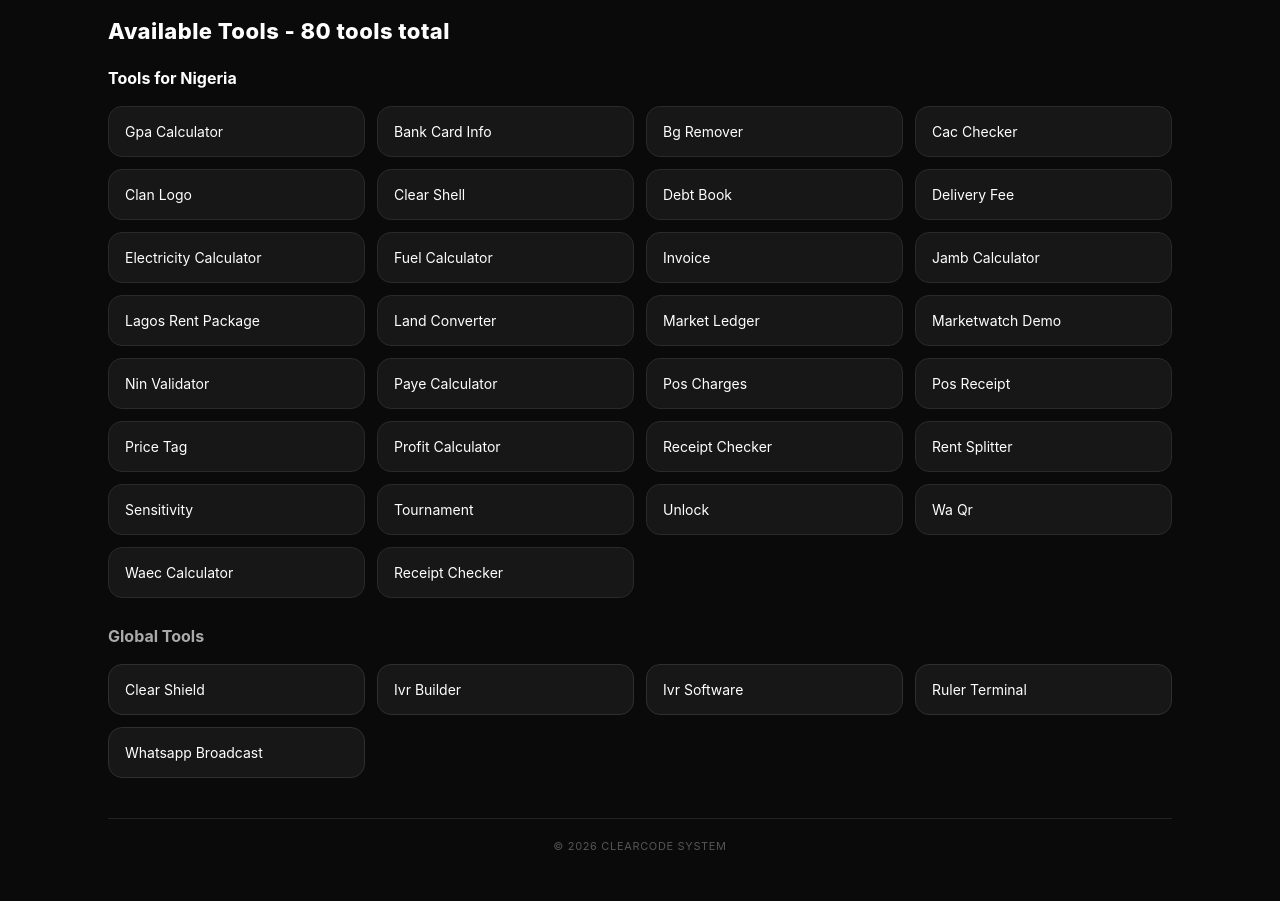
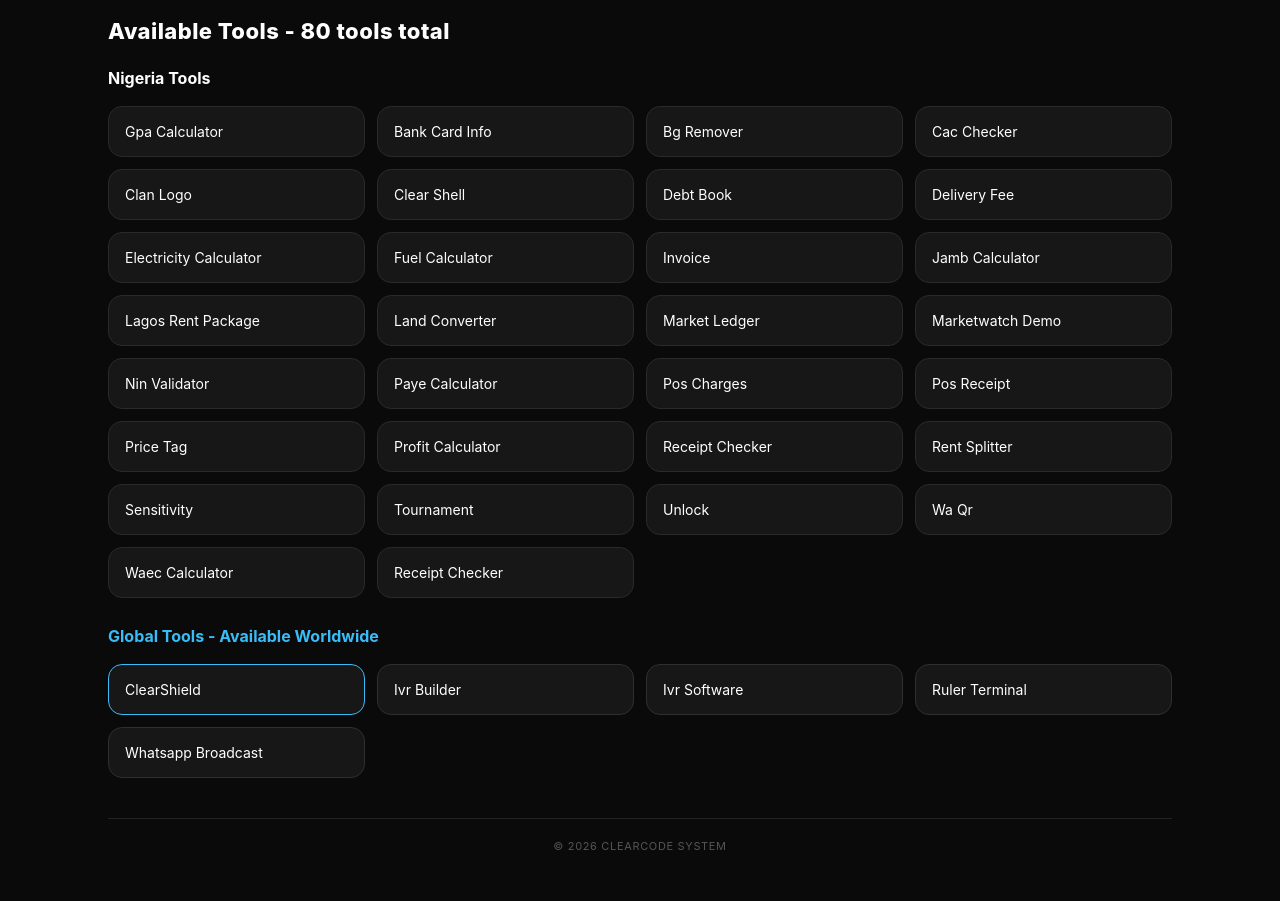
Before and after one commit to Topshugar/Clearcodesystem, a Flask app: page / in a window 1280 px wide. Shown: the part 68-969 px from the top of the page. Run offline with Flask 3, Linux system fonts and the light colour scheme; some libraries are stand-ins or nearby versions.

Commit message:
Update index.html

```diff
--- a/templates/index.html
+++ b/templates/index.html
@@ -2,81 +2,62 @@
 {% block content %}
 <div class="h">Available Tools - {{ total_tools }} tools total</div>
 
+{# Reusable clean function #}
+{% macro render_tools(tools) %}
+<div class="grid">
+  {% for tool in tools %}
+  {% set raw = display_names.get(tool, tool.replace("_", " ").lower()) %}
+  {% set clean = raw.lower().replace("nigeria ", "").replace("global ", "").replace("gulf ", "").replace("usa ", "").replace("uk ", "").replace("bahrain ", "").replace("uae ", "").strip() %}
+  <a href="/tools/{{ tool }}" class="card"><span>{{ clean.title() }}</span></a>
+  {% endfor %}
+</div>
+{% endmacro %}
+
 {% if is_gulf %}
   {% if grouped.gulf %}
   <div style="margin-top:24px">
-    <div style="font-weight:700;font-size:16px;margin-bottom:10px">Tools for Gulf (GCC)</div>
-    <div class="grid">
-      {% for tool in grouped.gulf %}
-      {% set raw = display_names.get(tool, tool.replace("_", " ").lower()) %}
-      {% set clean = raw.lower().replace("nigeria ", "").replace("global ", "").replace("gulf ", "").replace("usa ", "").replace("uk ", "").replace("bahrain ", "").replace("uae ", "").strip() %}
-      <a href="/tools/{{ tool }}" class="card"><span>{{ clean.title() }}</span></a>
-      {% endfor %}
-    </div>
-  </div>
-  {% endif %}
-  {% if grouped.country_specific %}
-  <div style="margin-top:24px">
-    <div style="font-weight:700;font-size:16px;margin-bottom:10px">Local Tools</div>
-    <div class="grid">
-      {% for tool in grouped.country_specific %}
-      {% set raw = display_names.get(tool, tool.replace("_", " ").lower()) %}
-      {% set clean = raw.lower().replace("nigeria ", "").replace("global ", "").replace("gulf ", "").replace("usa ", "").replace("uk ", "").replace("bahrain ", "").replace("uae ", "").strip() %}
-      <a href="/tools/{{ tool }}" class="card"><span>{{ clean.title() }}</span></a>
-      {% endfor %}
-    </div>
+    <div style="font-weight:700;font-size:16px;margin-bottom:10px">Gulf Tools</div>
+    {{ render_tools(grouped.gulf) }}
   </div>
   {% endif %}
 {% else %}
   {% if grouped.nigeria %}
   <div style="margin-top:24px">
-    <div style="font-weight:700;font-size:16px;margin-bottom:10px">Tools for Nigeria</div>
-    <div class="grid">
-      {% for tool in grouped.nigeria %}
-      {% set raw = display_names.get(tool, tool.replace("_", " ").lower()) %}
-      {% set clean = raw.lower().replace("nigeria ", "").replace("global ", "").replace("gulf ", "").replace("usa ", "").replace("uk ", "").replace("bahrain ", "").replace("uae ", "").strip() %}
-      <a href="/tools/{{ tool }}" class="card"><span>{{ clean.title() }}</span></a>
-      {% endfor %}
-    </div>
+    <div style="font-weight:700;font-size:16px;margin-bottom:10px">Nigeria Tools</div>
+    {{ render_tools(grouped.nigeria) }}
   </div>
   {% endif %}
   {% if grouped.usa %}
   <div style="margin-top:24px">
-    <div style="font-weight:700;font-size:16px;margin-bottom:10px">Tools for USA</div>
-    <div class="grid">
-      {% for tool in grouped.usa %}
-      {% set raw = display_names.get(tool, tool.replace("_", " ").lower()) %}
-      {% set clean = raw.lower().replace("nigeria ", "").replace("global ", "").replace("gulf ", "").replace("usa ", "").replace("uk ", "").replace("bahrain ", "").replace("uae ", "").strip() %}
-      <a href="/tools/{{ tool }}" class="card"><span>{{ clean.title() }}</span></a>
-      {% endfor %}
-    </div>
+    <div style="font-weight:700;font-size:16px;margin-bottom:10px">USA Tools</div>
+    {{ render_tools(grouped.usa) }}
   </div>
   {% endif %}
   {% if grouped.uk %}
   <div style="margin-top:24px">
-    <div style="font-weight:700;font-size:16px;margin-bottom:10px">Tools for UK</div>
-    <div class="grid">
-      {% for tool in grouped.uk %}
-      {% set raw = display_names.get(tool, tool.replace("_", " ").lower()) %}
-      {% set clean = raw.lower().replace("nigeria ", "").replace("global ", "").replace("gulf ", "").replace("usa ", "").replace("uk ", "").replace("bahrain ", "").replace("uae ", "").strip() %}
-      <a href="/tools/{{ tool }}" class="card"><span>{{ clean.title() }}</span></a>
-      {% endfor %}
-    </div>
+    <div style="font-weight:700;font-size:16px;margin-bottom:10px">UK Tools</div>
+    {{ render_tools(grouped.uk) }}
   </div>
   {% endif %}
 {% endif %}
 
-{# GLOBAL TOOLS BYPASS - NO IP RESTRICTION, SHOW ON ALL IPs #}
+{# GLOBAL TOOLS - BYPASS, SHOWS TO EVERYONE NG/SA/AE/US #}
 {% if grouped.global %}
 <div style="margin-top:28px">
-  <div style="font-weight:700;font-size:16px;margin-bottom:10px;color:#aaa">Global Tools</div>
+  <div style="font-weight:700;font-size:16px;margin-bottom:10px;color:#38bdf8">Global Tools - Available Worldwide</div>
   <div class="grid">
     {% for tool in grouped.global %}
     {% set raw = display_names.get(tool, tool.replace("_", " ").lower()) %}
-    {% set clean = raw.lower().replace("nigeria ", "").replace("global ", "").replace("gulf ", "").replace("usa ", "").replace("uk ", "").replace("bahrain ", "").replace("uae ", "").strip() %}
+    {% set clean = raw.lower().replace("nigeria ", "").replace("global ", "").replace("gulf ", "").replace("usa ", "").replace("uk ", "").replace("bahrain ", "").replace("uae ", "").replace("clear ", "Clear").strip() %}
+    {# Special case for ClearShield #}
+    {% if tool == "global_clear_shield" %}
+    <a href="/tools/{{ tool }}" class="card" style="border-color:#38bdf8"><span>ClearShield</span></a>
+    {% else %}
     <a href="/tools/{{ tool }}" class="card" style="border-color:#2f2f2f"><span>{{ clean.title() }}</span></a>
+    {% endif %}
     {% endfor %}
   </div>
 </div>
 {% endif %}
+
 {% endblock %}
```
